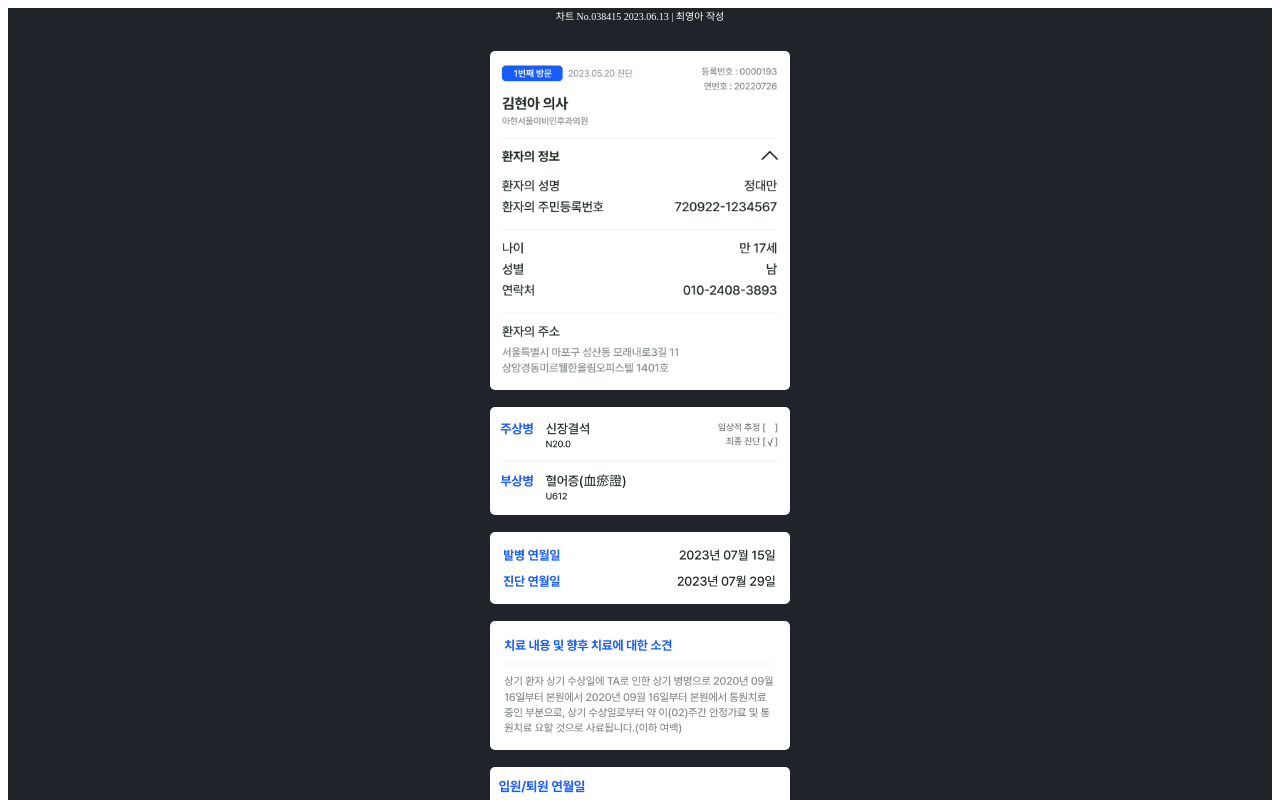
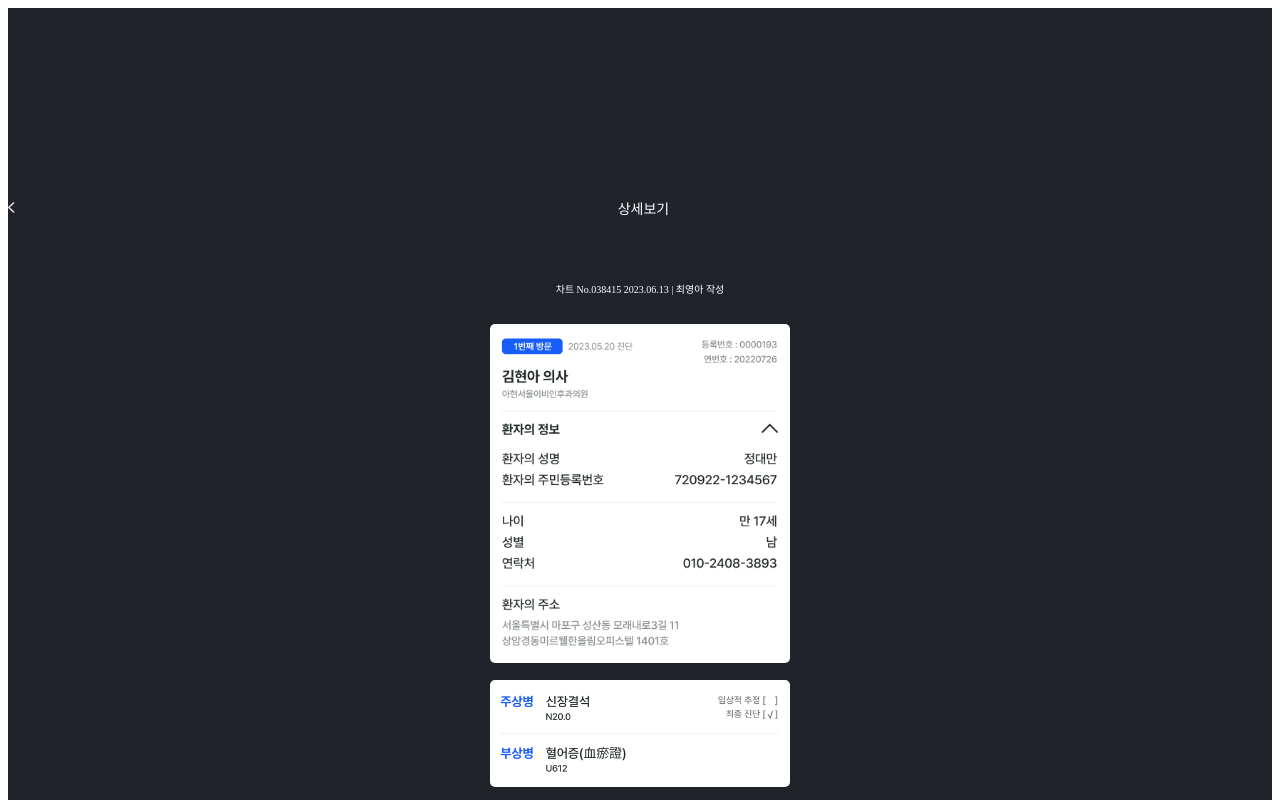
Before and after one commit to binys21/11th-Hackerthon-2023, a React (Create React App) app in the folder ftest/: page /historydetail in a window 1280 px wide. Shown: the top 800 px of the page. Built offline with nearby package versions, Linux system fonts and the light colour scheme.

Commit message:
동적 헤더로 변경
Header.js 컴포넌트에서 props로 값을 받아옴 -> 페이지에 헤더 추가할 때 title=""에 원하는 제목 써주면 됨!

```diff
--- a/ftest/src/components/Header.js
+++ b/ftest/src/components/Header.js
@@ -4,14 +4,15 @@ import { useNavigate } from "react-router-dom";
 
 import goBackIcon from "./images_comp/goBack.png";
 
-const Header = () => {
+const Header = (props) => {
+    const { title } = props;
     const navigate = useNavigate();
     const path = window.location.pathname;
     return (
         <>
             <HeaderWrapper>
                 <img src={goBackIcon} />
-                <div class="pageTitle">회원가입</div>
+                <div class="pageTitle">{title}</div>
                 <div></div>
             </HeaderWrapper>
         </>
--- a/ftest/src/pages/Patient/DrugDetail.js
+++ b/ftest/src/pages/Patient/DrugDetail.js
@@ -4,12 +4,14 @@ import styled from "styled-components";
 import d1 from "../images/drugimages/d1.png";
 import d2 from "../images/drugimages/d2.png";
 import d3 from "../images/drugimages/d3.png";
+import Header from '../../components/Header';
 
 const DrugDetail=()=>{
     return (
         <>
         <Wrapper>
         <Container>
+            <Header title="상세보기"/>
             <ImgWrapper>
             <img src={d1} width='300px'/>
             <img src={d2} width = '300px'/>
--- a/ftest/src/pages/Patient/HistoryDetail.js
+++ b/ftest/src/pages/Patient/HistoryDetail.js
@@ -1,7 +1,7 @@
 import React, { useState } from "react";
 import styled from "styled-components";
 import { useNavigate } from "react-router-dom";
-
+import Header from '../../components/Header';
 import chart from "../images/chart.png";
 import ch1 from "../images/ch1.png";
 import ch2 from "../images/ch2.png";
@@ -13,6 +13,7 @@ const HistoryDetail=()=>{
     return (
         <>
                 <Wrapper>
+                <Header title="상세보기"/>
             <Container>
 
                 <InfoWrapper>
--- a/ftest/src/pages/common/CategoryPage.js
+++ b/ftest/src/pages/common/CategoryPage.js
@@ -12,6 +12,7 @@ import { hospitalData } from '../../_mock/hospitalData';
 
 //image
 import underbar from "../../pages/images/underbar.png";
+import Header from '../../components/Header';
 
 
 
@@ -57,7 +58,7 @@ const CategoryPage=()=>{
         <>
           <Wrapper>
             <Container>
-
+            <Header title="진료 기록 조회"/>
               <FilterBar>
                 {categories.map((category) => (
                   <Category
```
